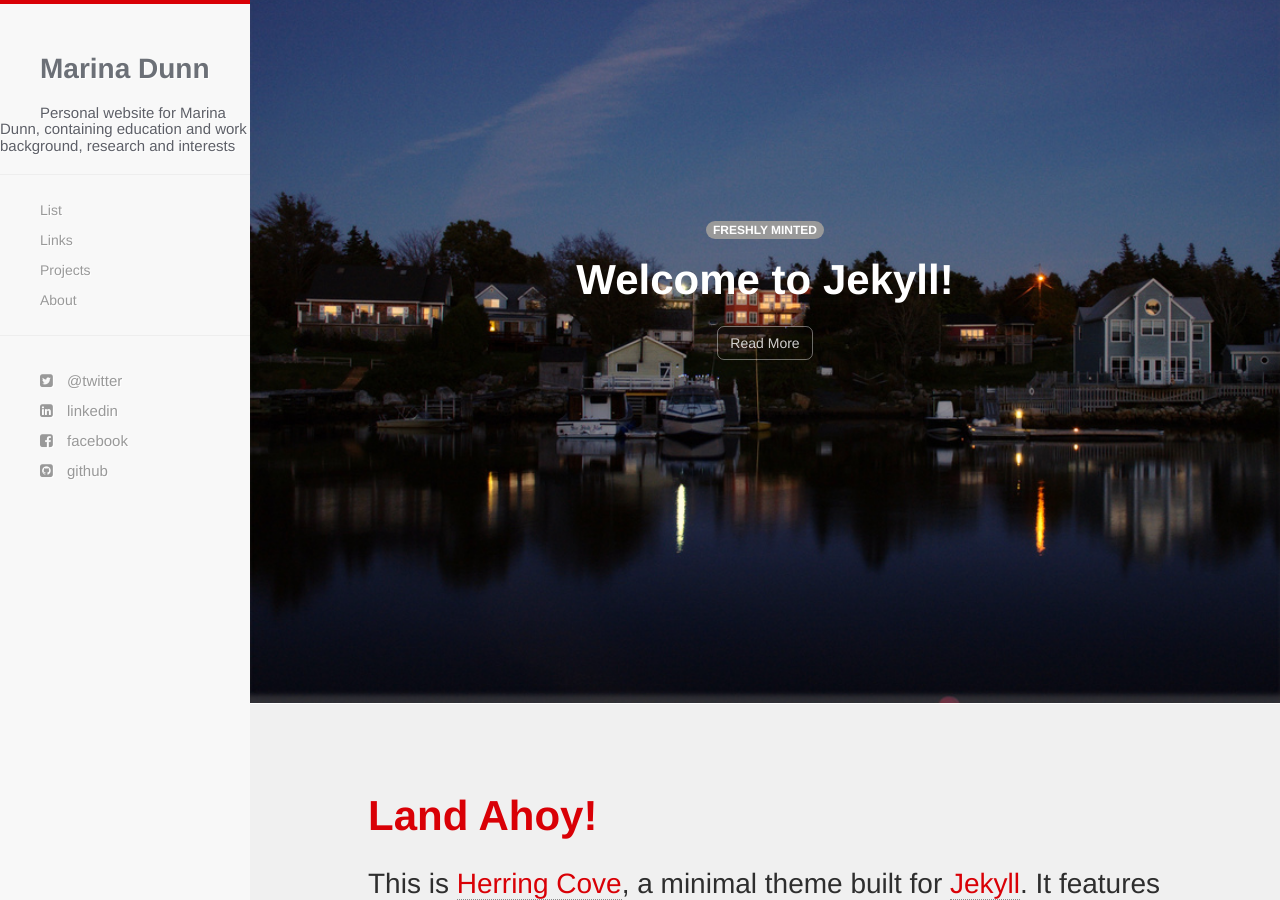
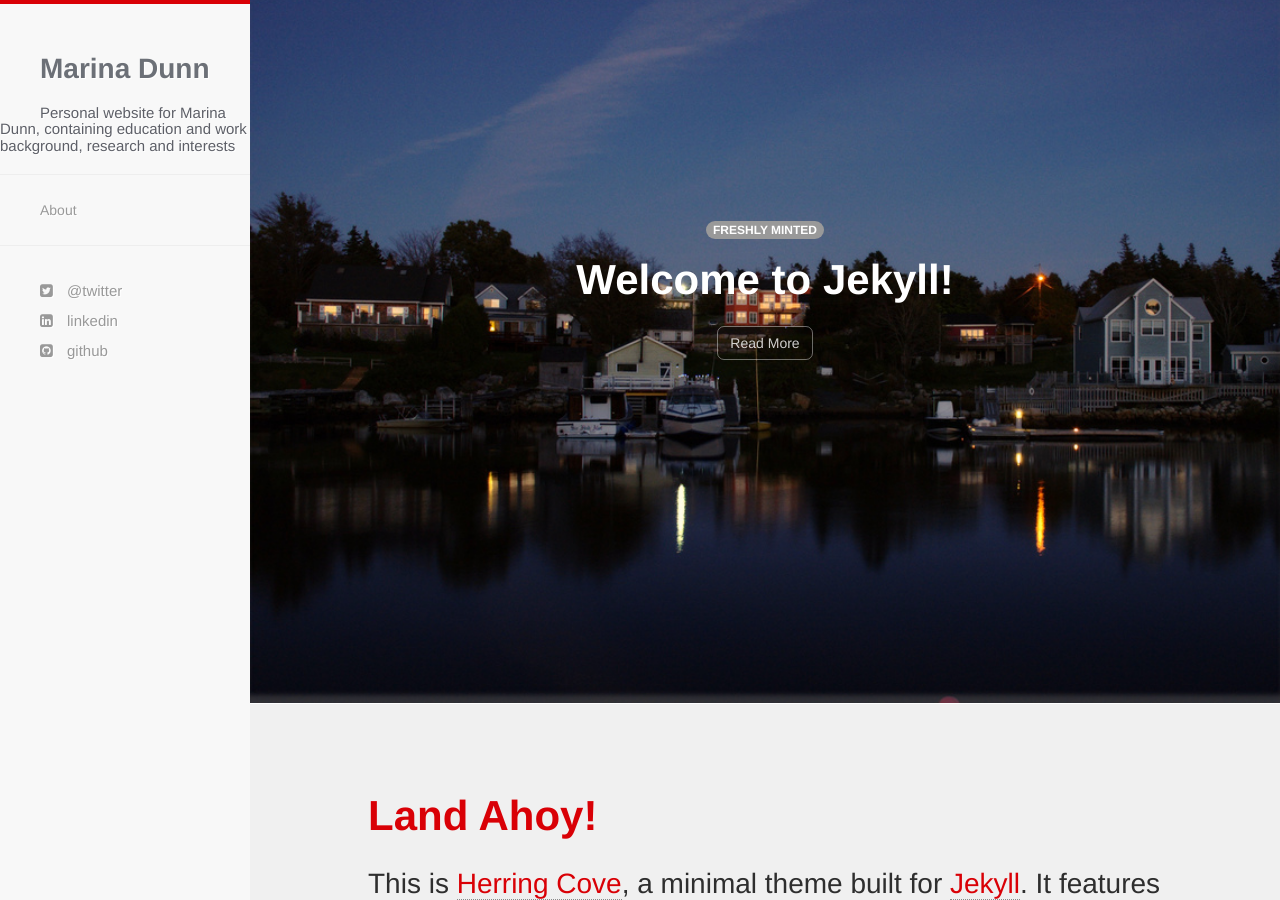
Before and after one commit to marinadunn/marinadunn.github.io, a Jekyll site: the page built from index.html, in a window 1280 px wide and 900 px high. Built offline with Jekyll 4.4.1, drawn with Linux system fonts in a browser that asks for light colours; nearby versions of some CDN libraries.

Commit message:
removing Facebook link; links, projects, & list pages

```diff
--- a/_includes/navigation.html
+++ b/_includes/navigation.html
@@ -11,9 +11,6 @@
     </div>
     <div class="navbar-collapse collapse">
       <ul class="nav navbar-nav">
-      <li><a href="{{ site.baseurl }}/list.html">List</a></li>
-      <li><a href="{{ site.baseurl }}/links.html">Links</a></li>
-      <li><a href="{{ site.baseurl }}/projects.html">Projects</a></li>
       <li><a href="{{ site.baseurl }}/about.html">About</a></li>
       </ul>
     </div><!--/.nav-collapse -->
@@ -25,15 +22,11 @@
   <ul class="sidebar-nav">
     <li class="sidebar-brand"><a href="{{ site.baseurl }}/"><h1 class="brand">{{ site.name }}</h1></a><h3>{{ site.description }}</h3></li>
     <hr />
-    <li><a href="{{ site.baseurl }}/list.html">List</a></li>
-    <li><a href="{{ site.baseurl }}/links.html">Links</a></li>
-    <li><a href="{{ site.baseurl }}/projects.html">Projects</a></li>
     <li><a href="{{ site.baseurl }}/about.html">About</a></li>
     <hr />
     <div id="social-wrapper">
       <li> <a href="{{ site.twitter }}"><i class="fa fa-twitter-square"></i> @twitter</a></li>
       <li> <a href="{{ site.linkedin }}"><i class="fa fa-linkedin-square"></i> linkedin</a> </li>
-      <li> <a href="{{ site.facebook }}"><i class="fa fa-facebook-square"></i> facebook</a></li>
       <li> <a href="{{ site.github }}"><i class="fa fa-github-square"></i> github</a> </li>
     </div>
   </ul>
```
